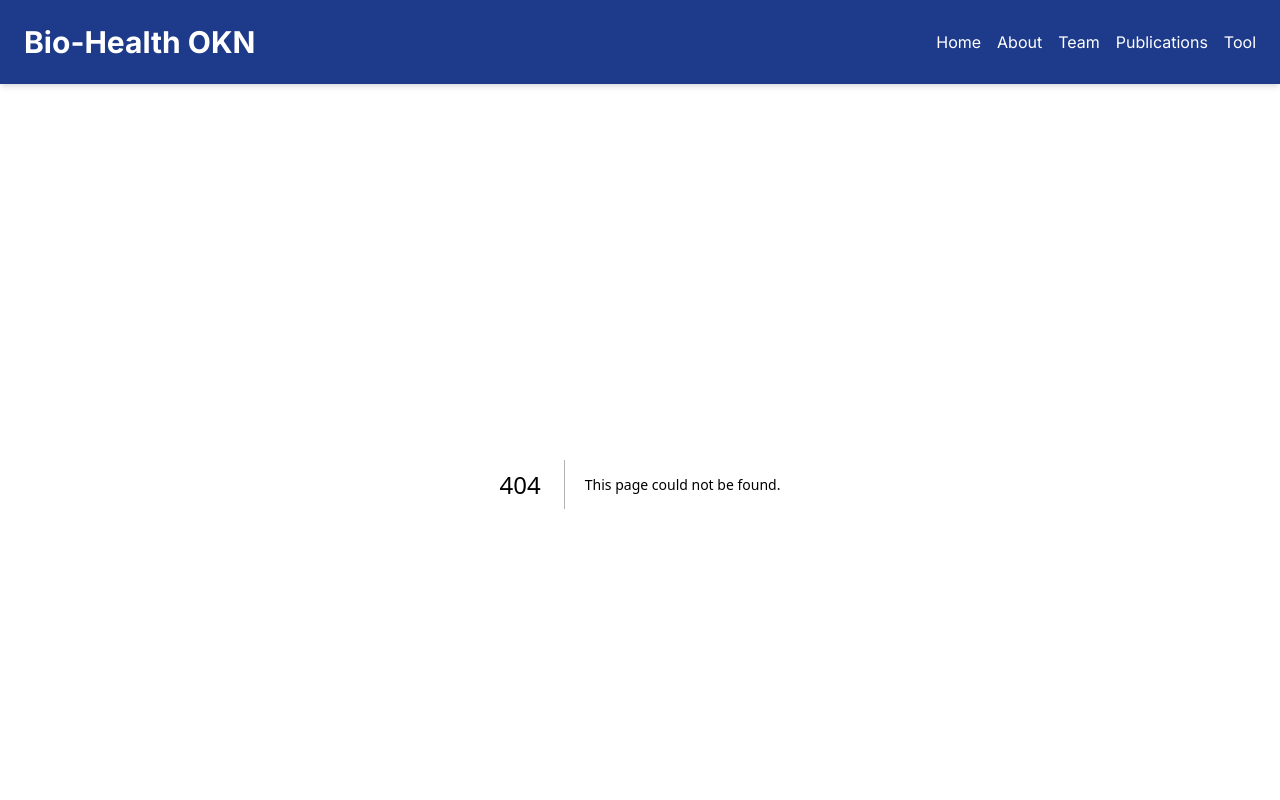
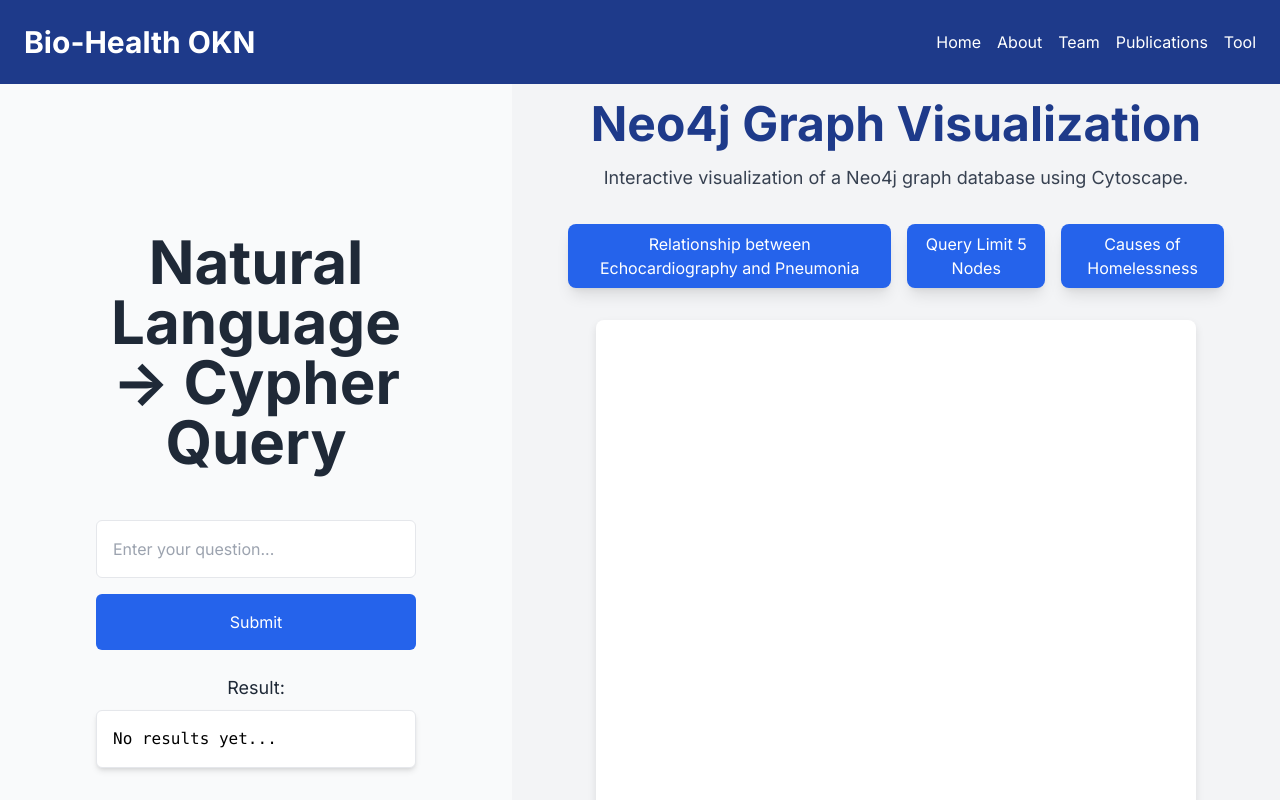
Before and after one commit to Jaren-Bresnick/Bio-Okn, a Next.js app: page /cypher-graph in a window 1280 px wide. Before the commit this address had no page. Shown: the top 800 px of the page. Built offline with nearby package versions, Linux system fonts and the light colour scheme.

Commit message:
combined tool ui

```diff
--- /dev/null
+++ b/app/components/CypherGraphLayout.tsx
@@ -0,0 +1,18 @@
+import React from 'react';
+import CypherTool from '../cypher-tool/page';
+import Neo4jGraph from '../neo4j-graph/page';
+
+const CypherGraphLayout: React.FC = () => {
+    return (
+        <div className="flex flex-col md:flex-row min-h-screen">
+            <div className="md:w-2/5 w-full p-4 bg-gray-50 overflow-auto">
+                <CypherTool />
+            </div>
+            <div className="md:w-3/5 w-full p-4 bg-gray-100 overflow-auto">
+                <Neo4jGraph />
+            </div>
+        </div>
+    );
+};
+
+export default CypherGraphLayout;
--- a/app/components/navbar.tsx
+++ b/app/components/navbar.tsx
@@ -12,7 +12,7 @@
           <Link href="/about" className="hover:underline">About</Link>
           <Link href="/team" className="hover:underline">Team</Link>
           <Link href="/publications" className="hover:underline">Publications</Link>
-          <Link href="/cypher-tool" className="hover:underline">Tool</Link>
+          <Link href="/cypher-graph" className="hover:underline">Tool</Link>
         </div>
       </div>
     </nav>
--- /dev/null
+++ b/app/cypher-graph/page.tsx
@@ -0,0 +1,8 @@
+import React from 'react';
+import CypherGraphLayout from '../components/CypherGraphLayout';
+
+const CypherGraphPage: React.FC = () => {
+    return <CypherGraphLayout />;
+};
+
+export default CypherGraphPage;
--- a/app/cypher-tool/page.tsx
+++ b/app/cypher-tool/page.tsx
@@ -73,11 +73,6 @@
           </div>
         </div>
 
-        <div className="mt-6 w-full max-w-2xl">
-          <Link href="/neo4j-graph" legacyBehavior>
-            <a className="text-blue-600 hover:underline">Neo4j Graph</a>
-          </Link>
-        </div>
       </main>
 
     </div>
--- a/app/neo4j-graph/page.tsx
+++ b/app/neo4j-graph/page.tsx
@@ -158,7 +158,7 @@
                     </button>
                 </div>
 
-                <div ref={cyRef} style={{ width: '1200px', height: '600px', backgroundColor: 'white' }} />
+                <div ref={cyRef} style={{ width: '600px', height: '600px', backgroundColor: 'white', borderRadius: '8px', boxShadow: '0 4px 8px rgba(0, 0, 0, 0.1)' }} />
             </main>
         </div>
     );
```
